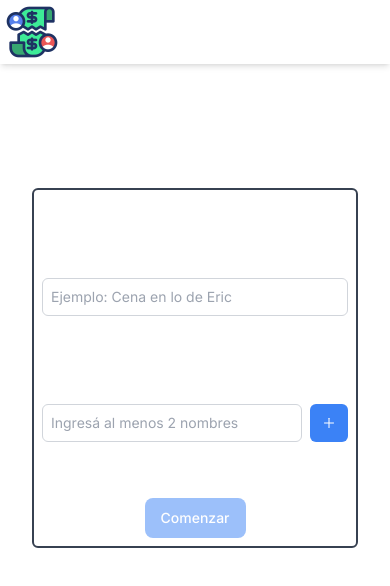
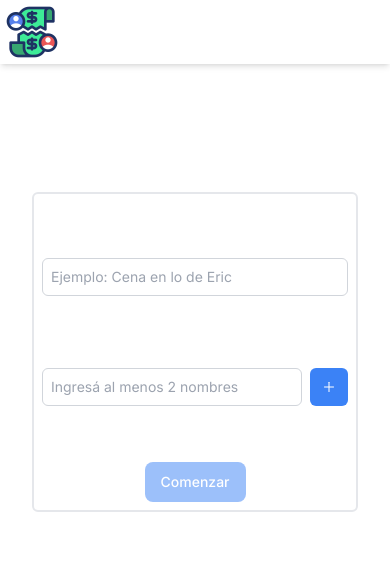
Before and after one commit to efahnle/hacemosnumeros, a Next.js app: page / in a window 390 px wide. Shown: the top 586 px of the page. Built offline with nearby package versions, Linux system fonts and the light colour scheme.

Commit message:
Improve UI in home

```diff
--- a/app/components/NewGroupPage.tsx
+++ b/app/components/NewGroupPage.tsx
@@ -33,13 +33,13 @@ export const NewGroupPage = () => {
   return (
     <div>
 
-      <div className='text-left mt-8 pb-6 text-xl md:text-3xl lg:text-5xl'>
+      <div className='text-center font-bold mt-8 pb-6 text-2xl md:text-3xl lg:text-5xl'>
         Creá una nueva juntada
       </div>
 
-      <div className='border-2 rounded-md border-gray-700 px-2 pb-2'>
+      <div className='border-2 rounded-md border-[614B47] px-2 pb-2'>
         <div>
-          <p className="text-center object-top lg:text-2xl md:text-1xl items-center px-12 pb-6 pt-2">
+          <p className="text-center object-top lg:text-2xl md:text-1xl  pt-8">
             Ponele un nombre a la juntada
           </p>
         </div>
@@ -61,7 +61,7 @@ export const NewGroupPage = () => {
         </div>
 
         <div>
-          <p className="text-center object-top lg:text-2xl md:text-1xl items-center px-12 py-6">
+          <p className="text-center object-top lg:text-2xl md:text-1xl  pt-8">
             Ingresá los participantes
           </p>
         </div>
--- a/app/components/PreviousGroupsPage.tsx
+++ b/app/components/PreviousGroupsPage.tsx
@@ -46,8 +46,8 @@ export const PreviousGroupsPage = () => {
     <>
       {groups && groups.length > 0 && (
         <div>
-          <div className="text-left pb-6 mt-8 text-xl md:text-3xl">Juntadas anteriores</div>
-          <div className='border-2 rounded-md border-gray-700 px-2 pb-2'>
+          <div className="text-center font-bold pb-6 mt-8 text-2xl md:text-3xl">Juntadas anteriores</div>
+          <div className='border-2 rounded-md border-[614B47] px-2 pb-2'>
             <div className="w-full overflow-x-auto text-center object-top text-xs sm:text-l md:text-2xl items-center p-2 mt-8">
               <table className="min-w-full bg-white border-gray-300">
                 <thead>
```
